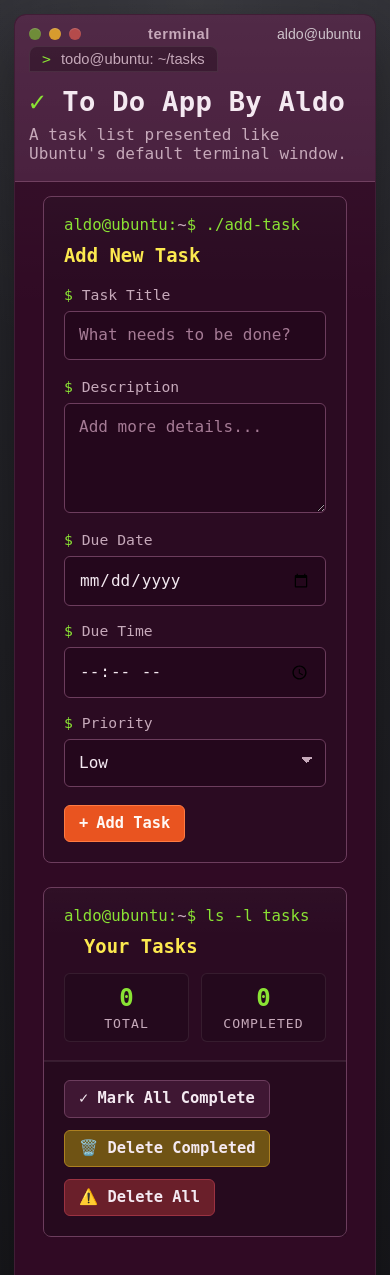
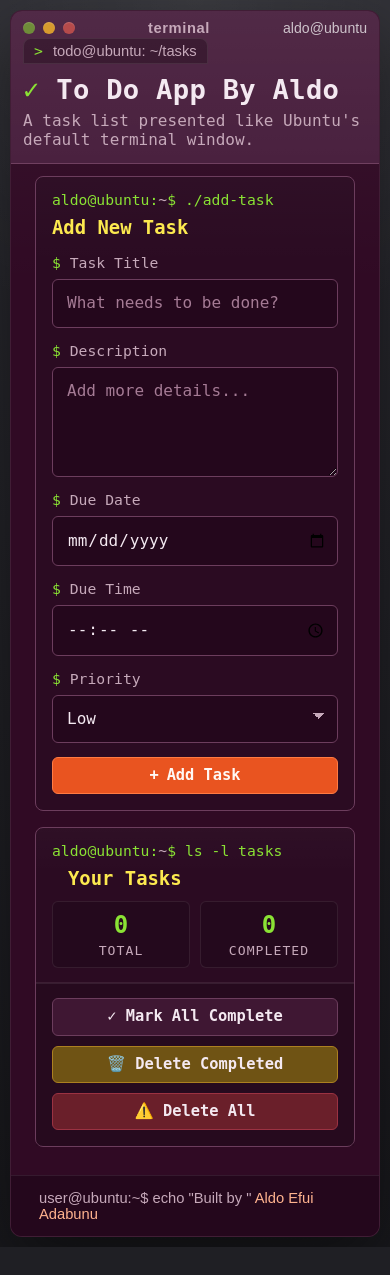
Before and after one commit to KwakuAldo/ToDo-app, a website built with webpack: page public/index.html in a window 390 px wide. Shown: the top 1275 px of the page. After the commit the page ends 1247 px from the top, so only its background shows below. Built offline with nearby package versions, Linux system fonts and the light colour scheme.

Commit message:
Refine mobile UI spacing and form layout

```diff
--- a/public/css/main.css
+++ b/public/css/main.css
@@ -218,12 +218,19 @@ body {
 .form-textarea,
 .form-select {
   width: 100%;
+  max-width: 100%;
+  min-width: 0;
   border: 1px solid var(--terminal-border);
   border-radius: 6px;
   padding: 12px 14px;
   background: var(--terminal-panel-alt);
   color: var(--terminal-text);
   font: 400 1rem/1.4 var(--font-mono);
+}
+
+input[type="date"].form-input,
+input[type="time"].form-input {
+  inline-size: 100%;
 }
 
 .form-input::placeholder,
@@ -507,6 +514,11 @@ body {
     grid-template-columns: 1fr;
   }
 
+  .task-form,
+  .control-buttons {
+    gap: 14px;
+  }
+
   .edit-row {
     flex-direction: column;
   }
@@ -523,27 +535,112 @@ body {
 
 @media (max-width: 640px) {
   body {
-    padding: 14px;
+    padding: 10px;
   }
 
   .container {
-    padding: 0 14px;
+    padding: 0 12px;
   }
 
   .main {
-    padding: 14px;
+    padding: 12px;
+  }
+
+  .header__content {
+    padding-bottom: 14px;
   }
 
   .terminal-frame {
     flex-wrap: wrap;
+    gap: 10px;
+    padding: 10px 0 2px;
+  }
+
+  .terminal-tab {
+    margin-bottom: 10px;
+    padding: 5px 10px;
+  }
+
+  .header__subtitle {
+    margin-top: 6px;
+  }
+
+  .task-input,
+  .task-list-section {
+    margin-bottom: 16px;
+  }
+
+  .section-prompt {
+    padding: 14px 16px 0;
+    font-size: 0.92rem;
+  }
+
+  .task-input h2,
+  .task-list-title {
+    padding: 8px 16px 0;
+  }
+
+  .task-form {
+    gap: 14px;
+    padding: 16px;
+  }
+
+  .form-row {
+    gap: 14px;
   }
 
   .task-stats {
     width: 100%;
+    gap: 10px;
   }
 
   .stat {
     flex: 1 1 0;
+    min-width: 0;
+    padding: 9px 10px;
+  }
+
+  .form-group {
+    min-width: 0;
+  }
+
+  input[type="date"].form-input,
+  input[type="time"].form-input {
+    padding-right: 10px;
+  }
+
+  .btn,
+  .btn--lg {
+    width: 100%;
+    justify-self: stretch;
+  }
+
+  .task-list-header {
+    gap: 12px;
+    padding: 0 16px 14px;
+  }
+
+  .task-item {
+    gap: 12px;
+    padding: 14px 16px;
+  }
+
+  .task-actions,
+  .control-buttons {
+    gap: 10px;
+  }
+
+  .task-actions .btn,
+  .control-buttons .btn {
+    width: 100%;
+  }
+
+  .control-buttons {
+    padding: 14px 16px 16px;
+  }
+
+  .footer__content {
+    padding: 14px 16px;
   }
 }
 
--- a/src/css/main.css
+++ b/src/css/main.css
@@ -218,12 +218,19 @@ body {
 .form-textarea,
 .form-select {
   width: 100%;
+  max-width: 100%;
+  min-width: 0;
   border: 1px solid var(--terminal-border);
   border-radius: 6px;
   padding: 12px 14px;
   background: var(--terminal-panel-alt);
   color: var(--terminal-text);
   font: 400 1rem/1.4 var(--font-mono);
+}
+
+input[type="date"].form-input,
+input[type="time"].form-input {
+  inline-size: 100%;
 }
 
 .form-input::placeholder,
@@ -507,6 +514,11 @@ body {
     grid-template-columns: 1fr;
   }
 
+  .task-form,
+  .control-buttons {
+    gap: 14px;
+  }
+
   .edit-row {
     flex-direction: column;
   }
@@ -523,27 +535,112 @@ body {
 
 @media (max-width: 640px) {
   body {
-    padding: 14px;
+    padding: 10px;
   }
 
   .container {
-    padding: 0 14px;
+    padding: 0 12px;
   }
 
   .main {
-    padding: 14px;
+    padding: 12px;
+  }
+
+  .header__content {
+    padding-bottom: 14px;
   }
 
   .terminal-frame {
     flex-wrap: wrap;
+    gap: 10px;
+    padding: 10px 0 2px;
+  }
+
+  .terminal-tab {
+    margin-bottom: 10px;
+    padding: 5px 10px;
+  }
+
+  .header__subtitle {
+    margin-top: 6px;
+  }
+
+  .task-input,
+  .task-list-section {
+    margin-bottom: 16px;
+  }
+
+  .section-prompt {
+    padding: 14px 16px 0;
+    font-size: 0.92rem;
+  }
+
+  .task-input h2,
+  .task-list-title {
+    padding: 8px 16px 0;
+  }
+
+  .task-form {
+    gap: 14px;
+    padding: 16px;
+  }
+
+  .form-row {
+    gap: 14px;
   }
 
   .task-stats {
     width: 100%;
+    gap: 10px;
   }
 
   .stat {
     flex: 1 1 0;
+    min-width: 0;
+    padding: 9px 10px;
+  }
+
+  .form-group {
+    min-width: 0;
+  }
+
+  input[type="date"].form-input,
+  input[type="time"].form-input {
+    padding-right: 10px;
+  }
+
+  .btn,
+  .btn--lg {
+    width: 100%;
+    justify-self: stretch;
+  }
+
+  .task-list-header {
+    gap: 12px;
+    padding: 0 16px 14px;
+  }
+
+  .task-item {
+    gap: 12px;
+    padding: 14px 16px;
+  }
+
+  .task-actions,
+  .control-buttons {
+    gap: 10px;
+  }
+
+  .task-actions .btn,
+  .control-buttons .btn {
+    width: 100%;
+  }
+
+  .control-buttons {
+    padding: 14px 16px 16px;
+  }
+
+  .footer__content {
+    padding: 14px 16px;
   }
 }
 
```
